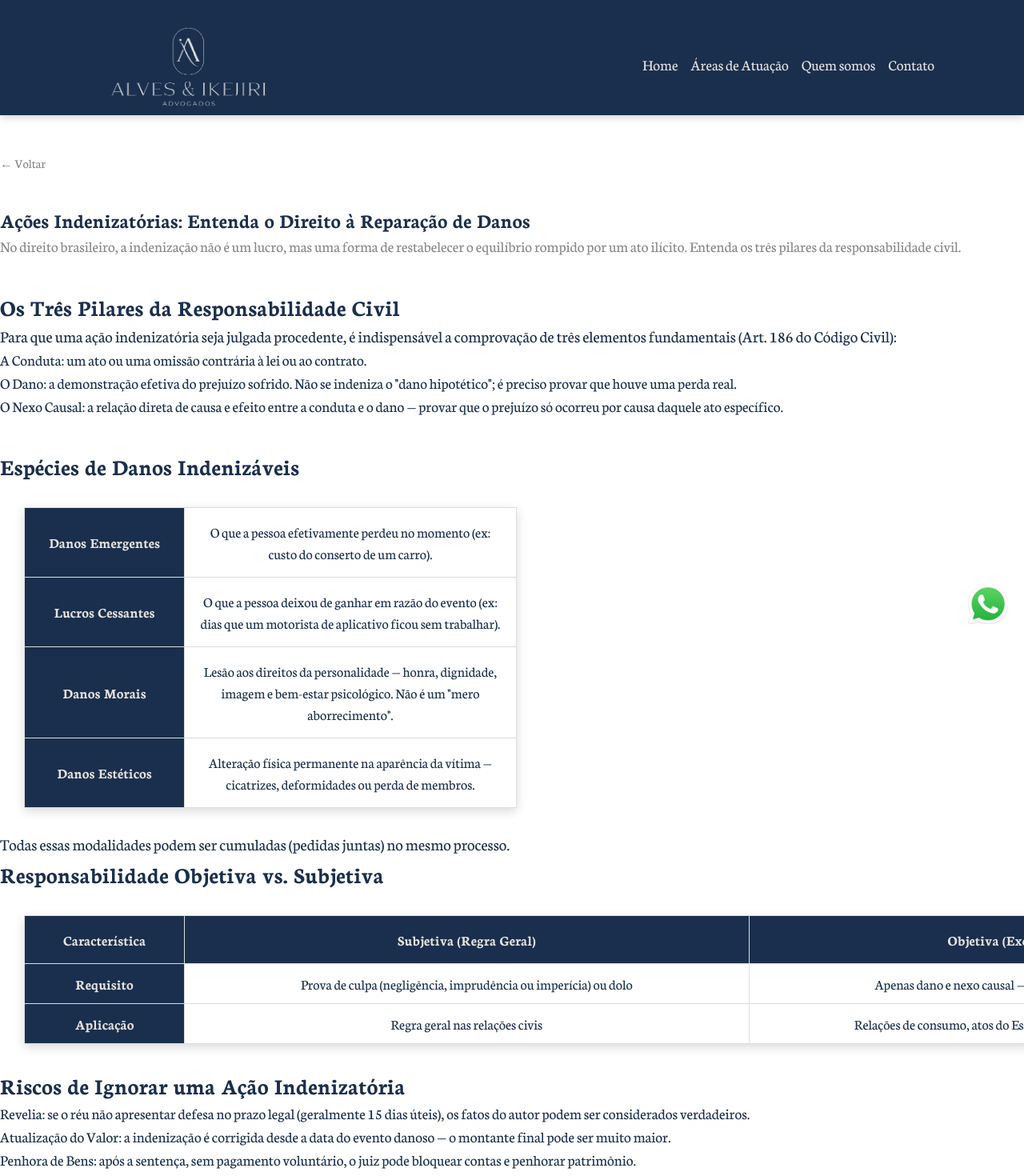
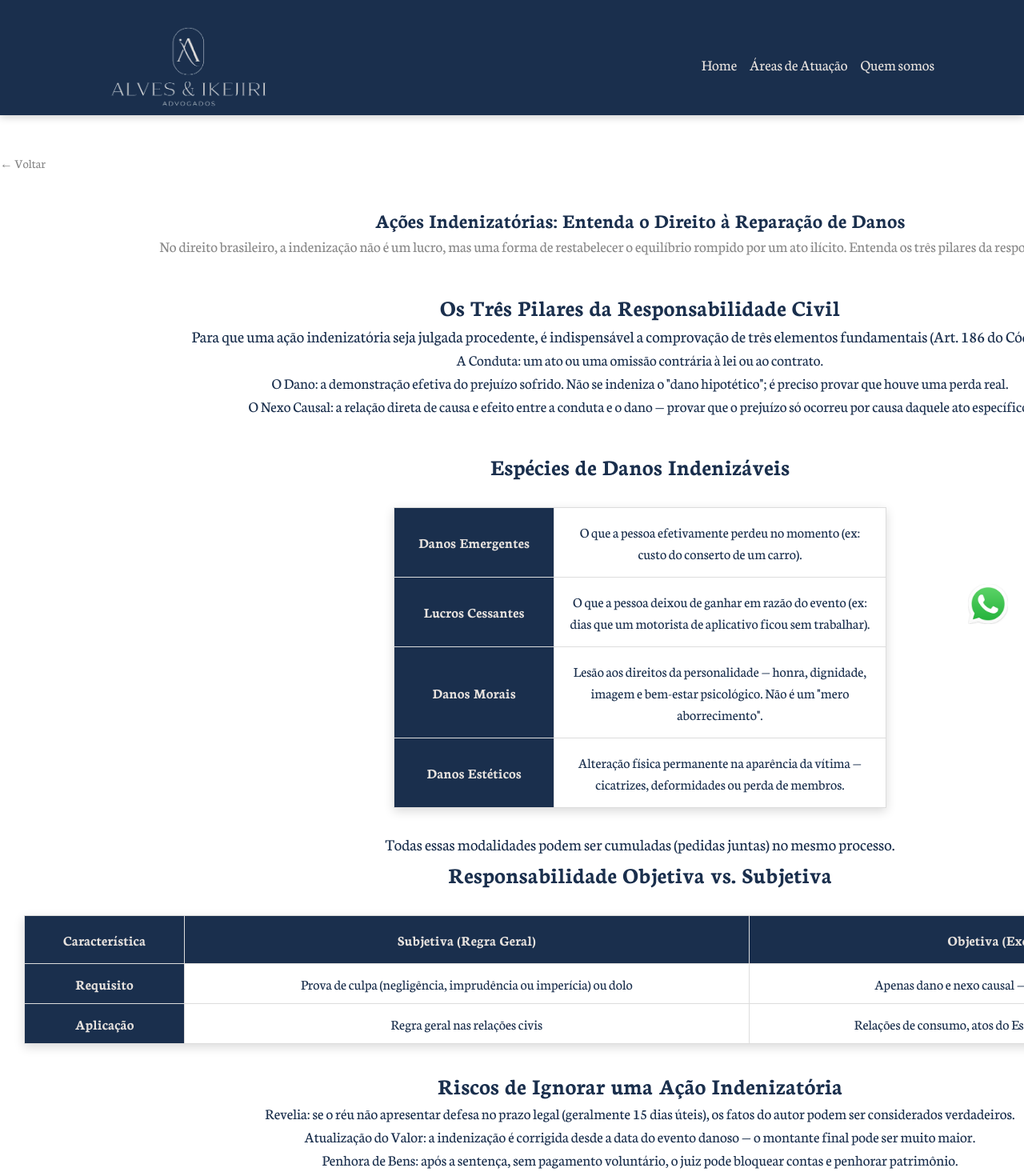
Before and after one commit to Ikejiri-1/Site_Alves_e_Ikejiri-main, a Next.js app: page /areas-de-atuacao/civil/acoes-indenizatorias in a window 1280 px wide. Shown: the top 1470 px of the page at 80% size. Built offline with nearby package versions, Linux system fonts and the light colour scheme.

Commit message:
Retirada da página de contatos, mudança no footer

```diff
--- a/src/app/areas-de-atuacao/[area]/[slug]/page.module.css
+++ b/src/app/areas-de-atuacao/[area]/[slug]/page.module.css
@@ -83,28 +83,34 @@
 .mainTitle {
   font-size: 1.6em;
   font-weight: 600;
+  text-align: center;
 }
 
 .description {
   font-size: 1.2em;
   color: #888;
   margin-bottom: 2em;
+  text-align: center;
 }
 
 .headingTitle {
   font-size: 1.8em;
   font-weight: 600;
+  text-align: center;
 }
 .articleContent {
   font-size: 1.3em;
   font-weight: 500;
+  text-align: center;
 }
 .articleList {
   font-size: 1.2em;
   margin-bottom: 2em;
+  text-align: center;
 }
 
 .orderedList {
   font-size: 1.2em;
   margin-bottom: 2em;
+  text-align: center;
 }
--- a/src/components/Header/index.tsx
+++ b/src/components/Header/index.tsx
@@ -1,28 +1,23 @@
-"use client";
-import Image from "next/image";
-import styles from "./header.module.css";
-import logo from "../../assets/logo.png";
-import Link from "next/link";
-import { usePathname } from "next/navigation";
-import { useState, useEffect, useCallback } from "react";
-import path from "path";
+'use client';
+import Image from 'next/image';
+import styles from './header.module.css';
+import logo from '../../assets/logo.png';
+import Link from 'next/link';
+import { usePathname } from 'next/navigation';
+import { useState, useEffect, useCallback } from 'react';
+import path from 'path';
 
 const navLinks = [
-  { id: 1, name: "Home", path: "/" },
+  { id: 1, name: 'Home', path: '/' },
   {
     id: 2,
-    name: "Áreas de Atuação",
-    path: "/areas-de-atuacao",
+    name: 'Áreas de Atuação',
+    path: '/areas-de-atuacao',
   },
   {
     id: 3,
-    name: "Quem somos",
-    path: "/quem-somos",
-  },
-  {
-    id: 4,
-    name: "Contato",
-    path: "/contato",
+    name: 'Quem somos',
+    path: '/quem-somos',
   },
 ];
 
@@ -30,25 +25,22 @@ export const Header = () => {
   const pathname = usePathname();
   const [solid, setSolid] = useState(false);
 
-  const handleScroll = useCallback(()=>{
-    if(pathname === "/"){
-      setSolid(window.scrollY >200)
-      }
-      else{
+  const handleScroll = useCallback(() => {
+    if (pathname === '/') {
+      setSolid(window.scrollY > 200);
+    } else {
       setSolid(true);
     }
-  },[pathname])
+  }, [pathname]);
 
-  useEffect(()=>{
-    handleScroll()
-    window.addEventListener("scroll", handleScroll)
-    return()=> window.removeEventListener("scroll", handleScroll)
-  },
-  [handleScroll]
-)
+  useEffect(() => {
+    handleScroll();
+    window.addEventListener('scroll', handleScroll);
+    return () => window.removeEventListener('scroll', handleScroll);
+  }, [handleScroll]);
 
   return (
-    <header className={`${styles.heading} ${solid ? styles.solid : ""}`}>
+    <header className={`${styles.heading} ${solid ? styles.solid : ''}`}>
       <div className={styles.container}>
         <Link href="/">
           <Image
--- a/src/components/Table/table.module.css
+++ b/src/components/Table/table.module.css
@@ -1,6 +1,7 @@
 .container {
   display: flex;
   padding: 30px;
+  justify-content: center;
 }
 
 .table {
--- a/src/site-content/data/tributario.ts
+++ b/src/site-content/data/tributario.ts
@@ -4,7 +4,8 @@ export const tributarioArticles: Article[] = [
   {
     slug: 'execucao-fiscal',
     area: 'tributario',
-    title: 'Execução Fiscal: Entenda o que é e quais os riscos de ignorar esta ação',
+    title:
+      'Execução Fiscal: Entenda o que é e quais os riscos de ignorar esta ação',
     description:
       'Muitos empresários e pessoas físicas são surpreendidos pela chegada de uma citação de Execução Fiscal. Entenda o que é, seus prazos críticos e como se defender.',
     sections: [
@@ -23,8 +24,15 @@ export const tributarioArticles: Article[] = [
           {
             type: 'simple-table',
             rows: [
-              { title: 'Tributários', description: 'ICMS, IPTU, IPVA, ISS, IRPJ e outros impostos.' },
-              { title: 'Não Tributários', description: 'Multas ambientais, de trânsito e administrativas.' },
+              {
+                title: 'Tributários',
+                description: 'ICMS, IPTU, IPVA, ISS, IRPJ e outros impostos.',
+              },
+              {
+                title: 'Não Tributários',
+                description:
+                  'Multas ambientais, de trânsito e administrativas.',
+              },
             ],
           },
         ],
@@ -71,10 +79,25 @@ export const tributarioArticles: Article[] = [
           {
             type: 'simple-table',
             rows: [
-              { title: 'Prescrição e Decadência', description: 'Quando o Estado perde o prazo legal para cobrar a dívida.' },
-              { title: 'Nulidade da CDA', description: 'Erros formais no título que embasa a execução.' },
-              { title: 'Excesso de Execução', description: 'Cobrança de valores maiores que os devidos ou juros abusivos.' },
-              { title: 'Impenhorabilidade', description: 'Proteção de bens indispensáveis, como o bem de família ou ferramentas de trabalho.' },
+              {
+                title: 'Prescrição e Decadência',
+                description:
+                  'Quando o Estado perde o prazo legal para cobrar a dívida.',
+              },
+              {
+                title: 'Nulidade da CDA',
+                description: 'Erros formais no título que embasa a execução.',
+              },
+              {
+                title: 'Excesso de Execução',
+                description:
+                  'Cobrança de valores maiores que os devidos ou juros abusivos.',
+              },
+              {
+                title: 'Impenhorabilidade',
+                description:
+                  'Proteção de bens indispensáveis, como o bem de família ou ferramentas de trabalho.',
+              },
             ],
           },
           {
@@ -104,8 +127,14 @@ export const tributarioArticles: Article[] = [
           {
             type: 'simple-table',
             rows: [
-              { title: 'Créditos Tributários', description: 'Impostos, taxas e contribuições de melhoria.' },
-              { title: 'Créditos Não Tributários', description: 'Multas e outros valores devidos ao ente público.' },
+              {
+                title: 'Créditos Tributários',
+                description: 'Impostos, taxas e contribuições de melhoria.',
+              },
+              {
+                title: 'Créditos Não Tributários',
+                description: 'Multas e outros valores devidos ao ente público.',
+              },
             ],
           },
         ],
@@ -126,11 +155,31 @@ export const tributarioArticles: Article[] = [
           {
             type: 'simple-table',
             rows: [
-              { title: 'Execução Fiscal', description: 'Ajuizamento de ação judicial para penhora e expropriação de bens.' },
-              { title: 'Bloqueio de Certidões', description: 'Impedimento de obter a CND, inviabilizando licitações e financiamentos.' },
-              { title: 'Inscrição no CADIN', description: 'Restrição de crédito junto a instituições financeiras e proibição de contratos públicos.' },
-              { title: 'Medidas Cautelares', description: 'Possibilidade de indisponibilidade de bens antes mesmo da execução.' },
-              { title: 'Interrupção da Prescrição', description: 'A inscrição pode interromper o prazo que o Estado tem para cobrar judicialmente.' },
+              {
+                title: 'Execução Fiscal',
+                description:
+                  'Ajuizamento de ação judicial para penhora e expropriação de bens.',
+              },
+              {
+                title: 'Bloqueio de Certidões',
+                description:
+                  'Impedimento de obter a CND, inviabilizando licitações e financiamentos.',
+              },
+              {
+                title: 'Inscrição no CADIN',
+                description:
+                  'Restrição de crédito junto a instituições financeiras e proibição de contratos públicos.',
+              },
+              {
+                title: 'Medidas Cautelares',
+                description:
+                  'Possibilidade de indisponibilidade de bens antes mesmo da execução.',
+              },
+              {
+                title: 'Interrupção da Prescrição',
+                description:
+                  'A inscrição pode interromper o prazo que o Estado tem para cobrar judicialmente.',
+              },
             ],
           },
         ],
@@ -141,8 +190,16 @@ export const tributarioArticles: Article[] = [
           {
             type: 'simple-table',
             rows: [
-              { title: 'Decadência', description: 'Prazo de 5 anos que o Estado tem para constituir o crédito tributário, contados do fato gerador. Se não o fizer, perde o direito de cobrar.' },
-              { title: 'Prescrição', description: 'Prazo de 5 anos para a Fazenda Pública cobrar judicialmente o crédito já constituído. A inscrição em Dívida Ativa interrompe esse prazo.' },
+              {
+                title: 'Decadência',
+                description:
+                  'Prazo de 5 anos que o Estado tem para constituir o crédito tributário, contados do fato gerador. Se não o fizer, perde o direito de cobrar.',
+              },
+              {
+                title: 'Prescrição',
+                description:
+                  'Prazo de 5 anos para a Fazenda Pública cobrar judicialmente o crédito já constituído. A inscrição em Dívida Ativa interrompe esse prazo.',
+              },
             ],
           },
         ],
@@ -165,7 +222,8 @@ export const tributarioArticles: Article[] = [
   {
     slug: 'prescricao-intercorrente',
     area: 'tributario',
-    title: 'Prescrição Intercorrente: Quando o Tempo Extingue a Execução Fiscal',
+    title:
+      'Prescrição Intercorrente: Quando o Tempo Extingue a Execução Fiscal',
     description:
       'Se a Fazenda Pública não conseguir localizar bens penhoráveis dentro de um determinado período, ocorre a Prescrição Intercorrente, que resulta na extinção definitiva da dívida.',
     sections: [
@@ -204,9 +262,21 @@ export const tributarioArticles: Article[] = [
           {
             type: 'simple-table',
             rows: [
-              { title: 'Extinção do Débito', description: 'O reconhecimento extingue o crédito tributário, limpa o nome do devedor e libera restrições.' },
-              { title: 'Segurança Jurídica', description: 'Impede que o Estado cobre dívidas de décadas atrás, cujos documentos o contribuinte muitas vezes nem possui mais.' },
-              { title: 'Economia', description: 'Evita o pagamento de multas e juros que, em processos muito antigos, costumam ultrapassar o valor do próprio imposto.' },
+              {
+                title: 'Extinção do Débito',
+                description:
+                  'O reconhecimento extingue o crédito tributário, limpa o nome do devedor e libera restrições.',
+              },
+              {
+                title: 'Segurança Jurídica',
+                description:
+                  'Impede que o Estado cobre dívidas de décadas atrás, cujos documentos o contribuinte muitas vezes nem possui mais.',
+              },
+              {
+                title: 'Economia',
+                description:
+                  'Evita o pagamento de multas e juros que, em processos muito antigos, costumam ultrapassar o valor do próprio imposto.',
+              },
             ],
           },
         ],
@@ -231,7 +301,7 @@ export const tributarioArticles: Article[] = [
     area: 'tributario',
     title: 'O Bloqueio "Teimosinha" do SISBAJUD: Como se Proteger Legalmente',
     description:
-      'A "Teimosinha" permite o bloqueio contínuo de contas por até 30 dias. Entenda como funciona e quais estratégias jurídicas existem para combater bloqueios abusivos.',
+      'A "Teimosinha" permite o bloqueio contínuo de contas por até 30 dias. Entenda como funciona e quais estratégias jurídicas existem para combater bloqueios.',
     sections: [
       {
         heading: 'O que é a Teimosinha?',
@@ -291,7 +361,8 @@ export const tributarioArticles: Article[] = [
   {
     slug: 'transacao-tributaria',
     area: 'tributario',
-    title: 'Regularização de Dívidas: Transação Tributária e Parcelamentos Fiscais',
+    title:
+      'Regularização de Dívidas: Transação Tributária e Parcelamentos Fiscais',
     description:
       'A Transação Tributária oferece descontos de até 70% e prazos de até 145 meses. Entenda como negociar suas dívidas com o Fisco de forma vantajosa.',
     sections: [
@@ -321,11 +392,38 @@ export const tributarioArticles: Article[] = [
             type: 'comparison-table',
             headers: ['Receita Federal (RFB)', 'PGFN (Dívida Ativa)'],
             rows: [
-              { label: 'Fase do Débito', values: ['Administrativa (antes da inscrição)', 'Judicial ou inscrita em Dívida Ativa'] },
-              { label: 'Descontos', values: ['Inexistentes ou limitados a editais raros', 'Altos descontos baseados na capacidade de pagamento (Capag)'] },
-              { label: 'Flexibilidade', values: ['Regras rígidas e automáticas', 'Transação Individual ou por Adesão'] },
-              { label: 'Prazo Máximo', values: ['Geralmente até 60 meses', 'Até 120 ou 145 meses'] },
-              { label: 'Análise de Risco', values: ['Não considera a dificuldade financeira real', 'Avalia o grau de recuperabilidade do crédito (A, B, C ou D)'] },
+              {
+                label: 'Fase do Débito',
+                values: [
+                  'Administrativa (antes da inscrição)',
+                  'Judicial ou inscrita em Dívida Ativa',
+                ],
+              },
+              {
+                label: 'Descontos',
+                values: [
+                  'Inexistentes ou limitados a editais raros',
+                  'Altos descontos baseados na capacidade de pagamento (Capag)',
+                ],
+              },
+              {
+                label: 'Flexibilidade',
+                values: [
+                  'Regras rígidas e automáticas',
+                  'Transação Individual ou por Adesão',
+                ],
+              },
+              {
+                label: 'Prazo Máximo',
+                values: ['Geralmente até 60 meses', 'Até 120 ou 145 meses'],
+              },
+              {
+                label: 'Análise de Risco',
+                values: [
+                  'Não considera a dificuldade financeira real',
+                  'Avalia o grau de recuperabilidade do crédito (A, B, C ou D)',
+                ],
+              },
             ],
           },
         ],
```
Also changed, not shown: src/app/contato/page.tsx (+36 -25 lines), src/components/Footer/footer.module.css (+8 -3 lines), src/components/Footer/index.tsx (+5 -4 lines).
